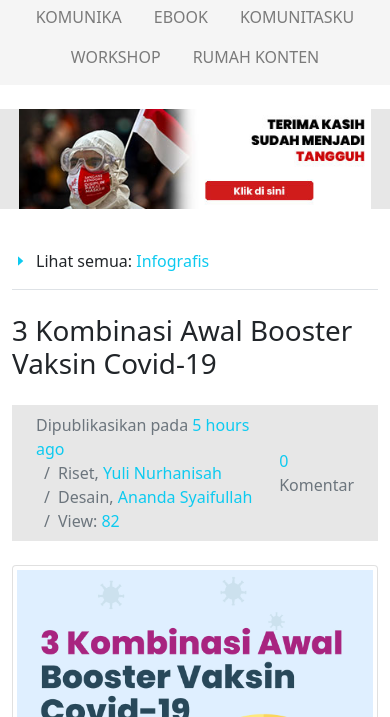
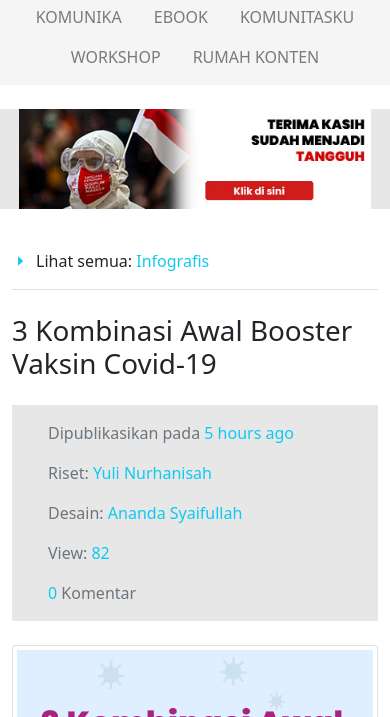
Before and after one commit to BariqDharmawan/crabbgs, a plain HTML site: page detail-infografis.html in a window 390 px wide. Shown: the part 127-844 px from the top of the page. Drawn offline with nearby package versions, Linux system fonts and the light colour scheme; a small style sheet from the web is missing.

Commit message:
[FIX] detail page infografis responsive

```diff
--- a/detail-infografis.html
+++ b/detail-infografis.html
@@ -110,8 +110,25 @@
                 </p>
             </div>
             <h1>3 Kombinasi Awal Booster Vaksin Covid-19</h1>
-            <div class="d-flex bg-gray-light my-4 py-2 px-4 align-items-center">
-                <ol class="breadcrumb me-auto mb-0">
+            <div class="row mx-0 bg-gray-light my-4 py-lg-3 py-2 px-4 align-items-center">
+                <div class="col-12 col-lg-auto me-auto pt-2 pt-lg-0">
+                    <!-- breadcrumb mobile version -->
+                    <div class="mb-0 d-lg-none">
+                        <p class="text-secondary">
+                            Dipublikasikan pada <time class="text-info">5 hours ago</time>
+                        </p>
+                        <p class="text-secondary">
+                            Riset: <a href="" class="text-info">Yuli Nurhanisah</a>
+                        </p>
+                        <p class="text-secondary">
+                            Desain: <a href="" class="text-info">Ananda Syaifullah</a>
+                        </p>
+                        <p class="text-secondary">
+                            View: <a href="" class="text-info">82</a>
+                        </p>
+                    </div>
+                    <!-- breadcrumb desktop version -->
+                    <ol class="breadcrumb mb-0 d-none d-lg-flex">
                         <li class="breadcrumb-item text-secondary active" aria-current="page">
                             Dipublikasikan pada <time class="text-info">5 hours ago</time>
                         </li>
@@ -125,7 +142,12 @@
                             View: <a href="" class="text-info">82</a>
                         </li>
                     </ol>
-                <p class="mb-0 text-secondary"><span class="text-info">0</span> Komentar</p>
+                </div>
+                <div class="col-12 col-lg-auto pb-2 pb-lg-0">
+                    <p class="mb-0 text-secondary">
+                        <span class="text-info">0</span> Komentar
+                    </p>
+                </div>
             </div>
 
             <article class="mb-4">
```
Lines whose indentation alone changed are shown as unchanged.
